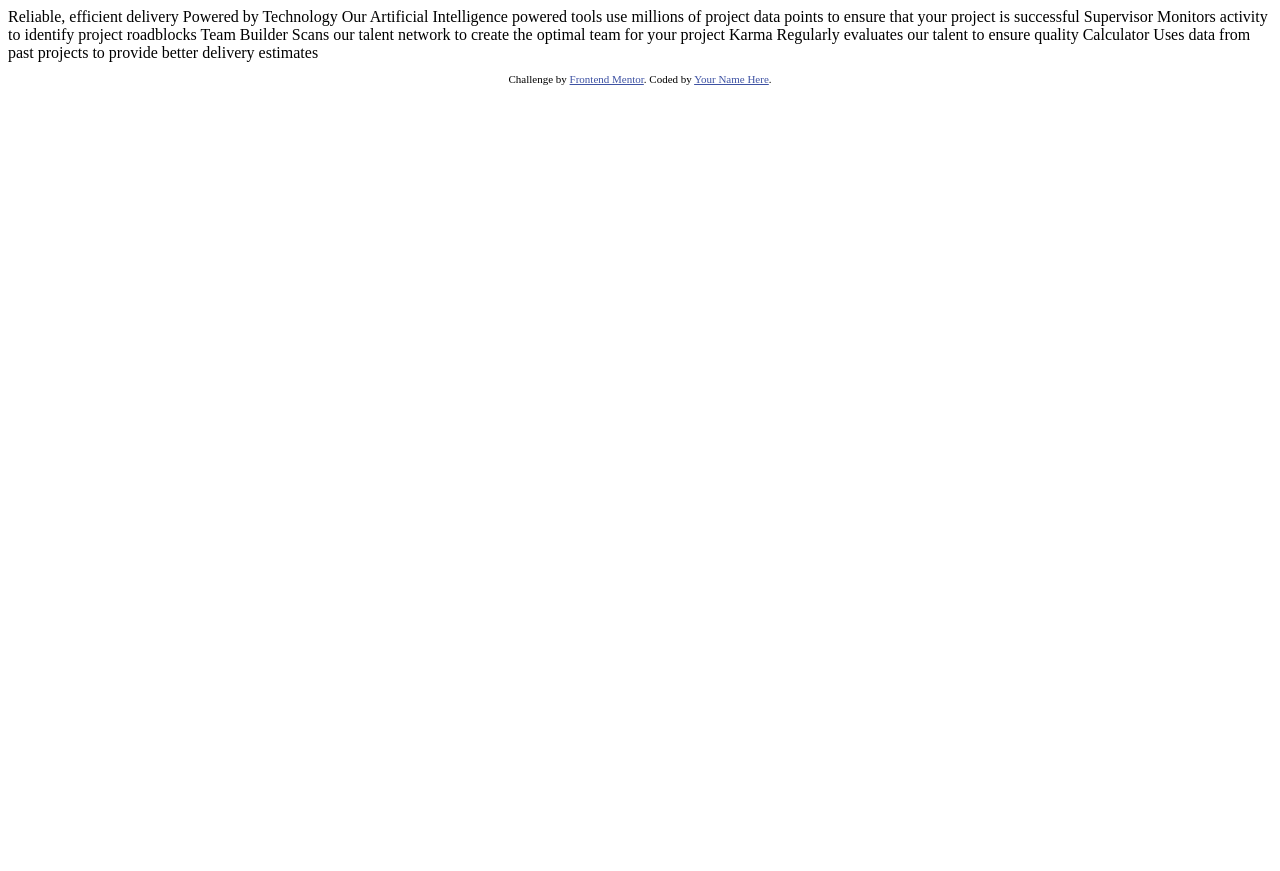
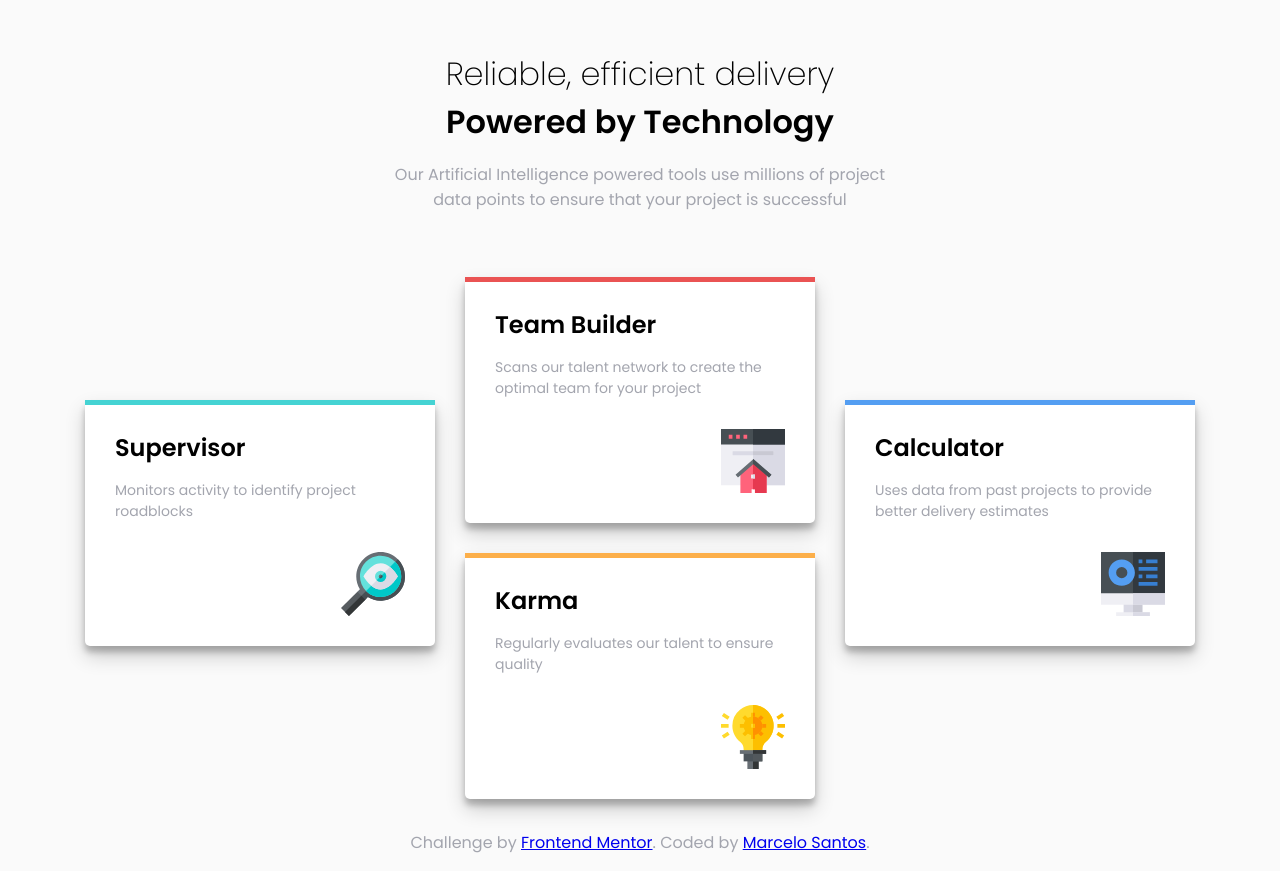
Before and after one commit to pmarcelojr/Four-card-feature-section, a plain HTML site: page index.html in a window 1280 px wide. Before the commit the page ends 800 px from the top, so only its background shows below. Drawn offline with Linux system fonts and the light colour scheme.

Commit message:
added challenge four card feature section

```diff
--- a/index.html
+++ b/index.html
@@ -7,38 +7,44 @@
   <link rel="icon" type="image/png" sizes="32x32" href="./images/favicon-32x32.png">
 
   <title>Frontend Mentor | Four card feature section</title>
-
-  <!-- Feel free to remove these styles or customise in your own stylesheet 👍 -->
-  <style>
-    .attribution { font-size: 11px; text-align: center; }
-    .attribution a { color: hsl(228, 45%, 44%); }
-  </style>
+  <link rel="stylesheet" href="./styles.css">
 </head>
 <body>
+    <header>
+      <h1>Reliable, efficient delivery
+        <span>Powered by Technology</span>
+      </h1>
 
-  Reliable, efficient delivery
-  Powered by Technology
+      <p>Our Artificial Intelligence powered tools use millions of project data points
+      to ensure that your project is successful</p>
+    </header>
 
-  Our Artificial Intelligence powered tools use millions of project data points
-  to ensure that your project is successful
-
-  Supervisor
-  Monitors activity to identify project roadblocks
-
-  Team Builder
-  Scans our talent network to create the optimal team for your project
-
-  Karma
-  Regularly evaluates our talent to ensure quality
-
-  Calculator
-  Uses data from past projects to provide better delivery estimates
-
-
+    <div class="container">
+      <div class="box box-cyan box-push">
+        <h2>Supervisor</h2>
+        <p>Monitors activity to identify project roadblocks</p>
+        <img src="./images/icon-supervisor.svg" alt="icon supervisor">
+      </div>
+      <div class="box box-red">
+        <h2>Team Builder</h2>
+        <p>Scans our talent network to create the optimal team for your project</p>
+        <img src="./images/icon-team-builder.svg" alt="icon team builder">
+      </div>
+      <div class="box box-blue box-push">
+        <h2>Calculator</h2>
+        <p>Uses data from past projects to provide better delivery estimates</p>
+        <img src="./images/icon-calculator.svg" alt="icon calculator">
+      </div>
+      <div class="box box-orange">
+        <h2>Karma</h2>
+        <p>Regularly evaluates our talent to ensure quality</p>
+        <img src="./images/icon-karma.svg" alt="karma">
+      </div>
+    </div>
   <footer>
     <p class="attribution">
       Challenge by <a href="https://www.frontendmentor.io?ref=challenge" target="_blank">Frontend Mentor</a>.
-      Coded by <a href="#">Your Name Here</a>.
+      Coded by <a href="https://github.com/pmarcelojr/Four-card-feature-section">Marcelo Santos</a>.
     </p>
   </footer>
 </body>
--- /dev/null
+++ b/styles.css
@@ -0,0 +1,102 @@
+@import url('https://fonts.googleapis.com/css?family=Poppins:200,400,600&display=swap');
+
+* {
+    box-sizing: border-box;
+}
+
+body {
+    background-color: hsl(0, 0%, 98%);
+    font-family: 'Poppins', sans-serif;
+}
+
+header {
+    max-width: 500px;
+    text-align: center;
+    margin: 50px auto;
+}
+
+h1 {
+    font-weight: 200;
+    margin: 0;
+}
+
+h1 span {
+    font-weight: 600;
+}
+
+p {
+    color: hsl(229, 6%, 66%);
+}
+
+.container {
+    max-width: 1140px;
+    margin: 0 auto;
+    display: flex;
+    flex-wrap: wrap;
+    justify-content: center;
+}
+
+.box {
+    background-color: #fff;
+    box-shadow: 0 10px 20px rgba(0, 0, 0, 0.19), 0 6px 6px rgba(0, 0, 0, 0.23);
+    border-radius: 5px;
+    padding: 30px;
+    position: relative;
+    width: 350px;
+    margin: 15px;
+}
+
+.box::after {
+    content: '';
+    position: absolute;
+    top: 0;
+    left: 0;
+    height: 5px;
+    width: 100%;
+}
+
+
+.box-cyan::after {
+    background-color: hsl(180, 62%, 55%);
+}
+
+.box-red::after {
+    background-color: hsl(0, 78%, 62%);
+}
+
+.box-blue::after {
+    background-color: hsl(212, 86%, 64%);
+}
+
+.box-orange::after {
+    background-color: hsl(34, 97%, 64%);
+}
+
+.box-push {
+    transform: translateY(50%);
+}
+
+.box h2 {
+    margin: 0;
+}
+
+.box p {
+    font-size: 14px;
+    margin: 15px 0 30px;
+}
+
+.box img {
+    display: block;
+    margin-left: auto;
+}
+
+/* Footer */
+footer {
+    text-align: center;
+}
+
+@media (max-width: 775px) {
+    .box-push {
+        transform: translateY(0);
+    }
+}
```
